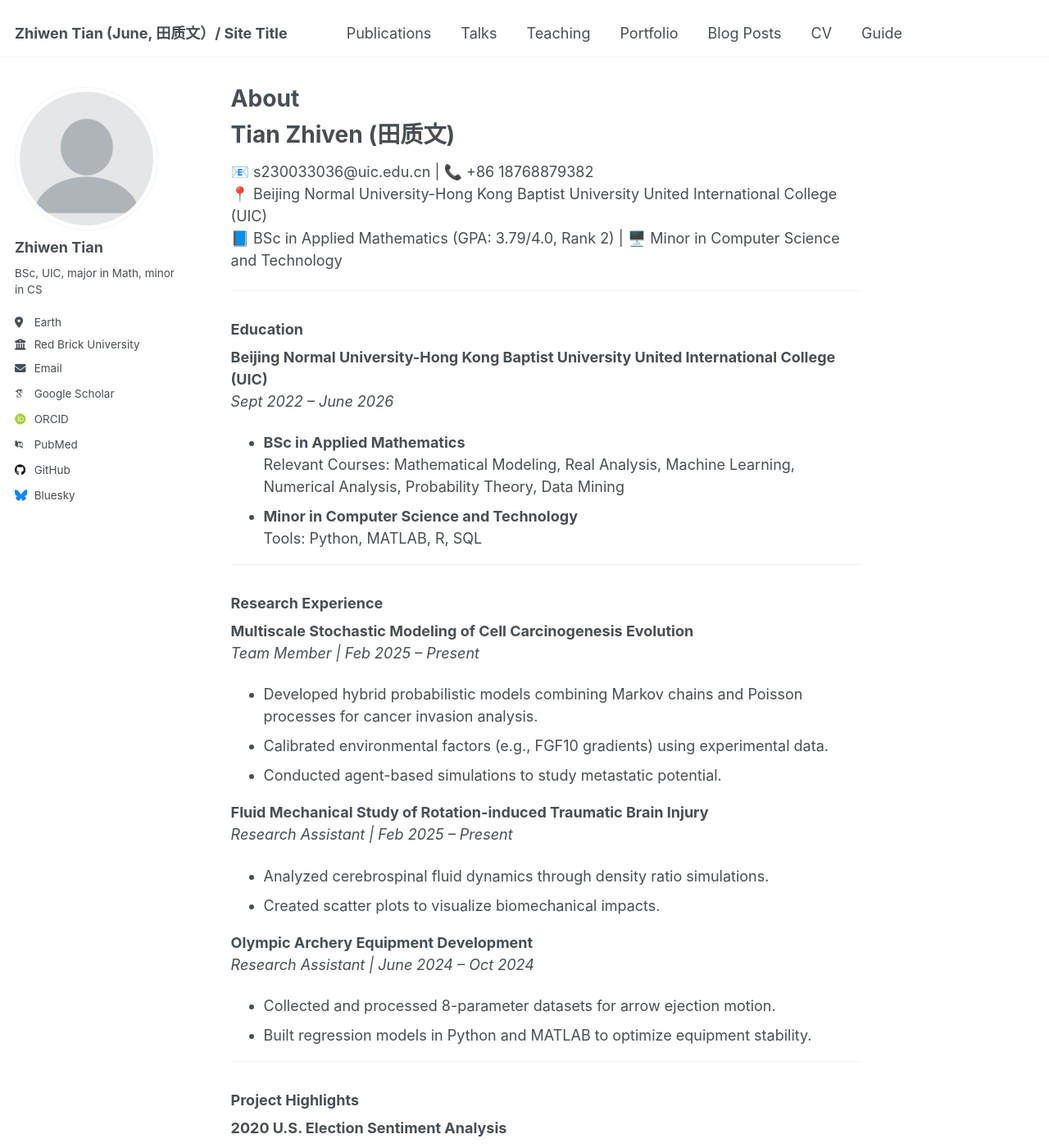
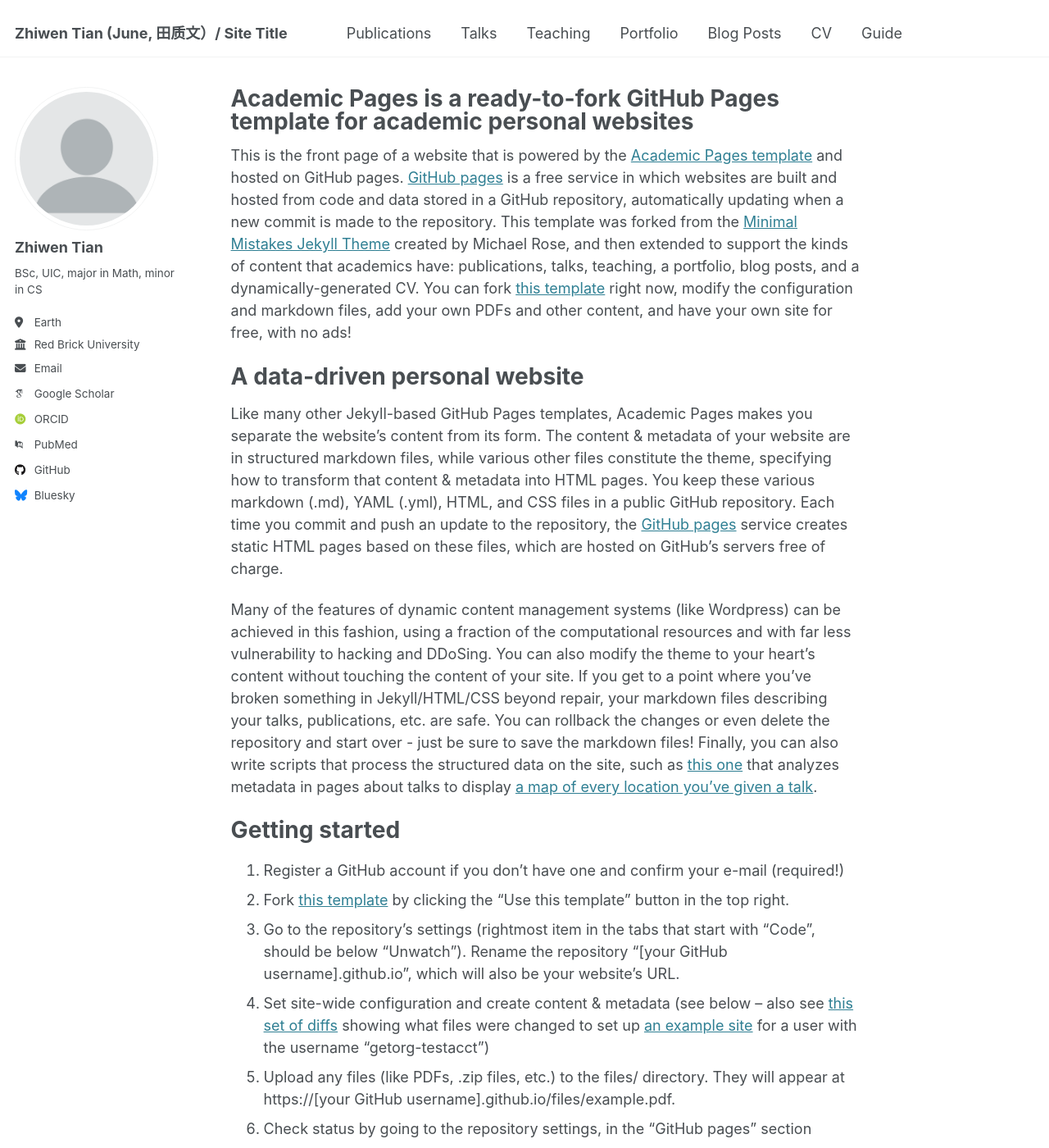
Before and after one commit to Orange1207/Orange1207.github.io, a Jekyll site: the page built from _pages/about.md, in a window 1280 px wide and 1400 px high. Shown: the whole window at 82% size. Built offline with Jekyll 4.4.1, drawn with Linux system fonts in a browser that asks for light colours; some web fonts are replaced; some of the changed text lies outside the part shown.

Commit message:
Update about.md

```diff
--- a/_pages/about.md
+++ b/_pages/about.md
@@ -1,75 +1,49 @@
 ---
-permalink: /about/
-title: "About"
+permalink: /
+title: "Academic Pages is a ready-to-fork GitHub Pages template for academic personal websites"
 author_profile: true
 redirect_from:
   - /about/
   - /about.html
 ---
 
-<h1 style="margin-top: 0">Tian Zhiven (田质文)</h1>
-📧 s230033036@uic.edu.cn | 📞 +86 18768879382
-📍 Beijing Normal University-Hong Kong Baptist University United International College (UIC)
-📘 BSc in Applied Mathematics (GPA: 3.79/4.0, Rank 2) | 🖥️ Minor in Computer Science and Technology
+This is the front page of a website that is powered by the [Academic Pages template](https://github.com/academicpages/academicpages.github.io) and hosted on GitHub pages. [GitHub pages](https://pages.github.com) is a free service in which websites are built and hosted from code and data stored in a GitHub repository, automatically updating when a new commit is made to the repository. This template was forked from the [Minimal Mistakes Jekyll Theme](https://mmistakes.github.io/minimal-mistakes/) created by Michael Rose, and then extended to support the kinds of content that academics have: publications, talks, teaching, a portfolio, blog posts, and a dynamically-generated CV. You can fork [this template](https://github.com/academicpages/academicpages.github.io) right now, modify the configuration and markdown files, add your own PDFs and other content, and have your own site for free, with no ads!
 
----
+A data-driven personal website
+======
+Like many other Jekyll-based GitHub Pages templates, Academic Pages makes you separate the website's content from its form. The content & metadata of your website are in structured markdown files, while various other files constitute the theme, specifying how to transform that content & metadata into HTML pages. You keep these various markdown (.md), YAML (.yml), HTML, and CSS files in a public GitHub repository. Each time you commit and push an update to the repository, the [GitHub pages](https://pages.github.com/) service creates static HTML pages based on these files, which are hosted on GitHub's servers free of charge.
 
-### Education
-**Beijing Normal University-Hong Kong Baptist University United International College (UIC)**
-*Sept 2022 – June 2026*
-- **BSc in Applied Mathematics**
-  Relevant Courses: Mathematical Modeling, Real Analysis, Machine Learning, Numerical Analysis, Probability Theory, Data Mining
-- **Minor in Computer Science and Technology**
-  Tools: Python, MATLAB, R, SQL
+Many of the features of dynamic content management systems (like Wordpress) can be achieved in this fashion, using a fraction of the computational resources and with far less vulnerability to hacking and DDoSing. You can also modify the theme to your heart's content without touching the content of your site. If you get to a point where you've broken something in Jekyll/HTML/CSS beyond repair, your markdown files describing your talks, publications, etc. are safe. You can rollback the changes or even delete the repository and start over - just be sure to save the markdown files! Finally, you can also write scripts that process the structured data on the site, such as [this one](https://github.com/academicpages/academicpages.github.io/blob/master/talkmap.ipynb) that analyzes metadata in pages about talks to display [a map of every location you've given a talk](https://academicpages.github.io/talkmap.html).
 
----
+Getting started
+======
+1. Register a GitHub account if you don't have one and confirm your e-mail (required!)
+1. Fork [this template](https://github.com/academicpages/academicpages.github.io) by clicking the "Use this template" button in the top right.
+1. Go to the repository's settings (rightmost item in the tabs that start with "Code", should be below "Unwatch"). Rename the repository "[your GitHub username].github.io", which will also be your website's URL.
+1. Set site-wide configuration and create content & metadata (see below -- also see [this set of diffs](http://archive.is/3TPas) showing what files were changed to set up [an example site](https://getorg-testacct.github.io) for a user with the username "getorg-testacct")
+1. Upload any files (like PDFs, .zip files, etc.) to the files/ directory. They will appear at https://[your GitHub username].github.io/files/example.pdf.
+1. Check status by going to the repository settings, in the "GitHub pages" section
 
-### Research Experience
-**Multiscale Stochastic Modeling of Cell Carcinogenesis Evolution**
-*Team Member | Feb 2025 – Present*
-- Developed hybrid probabilistic models combining Markov chains and Poisson processes for cancer invasion analysis.
-- Calibrated environmental factors (e.g., FGF10 gradients) using experimental data.
-- Conducted agent-based simulations to study metastatic potential.
+Site-wide configuration
+------
+The main configuration file for the site is in the base directory in [_config.yml](https://github.com/academicpages/academicpages.github.io/blob/master/_config.yml), which defines the content in the sidebars and other site-wide features. You will need to replace the default variables with ones about yourself and your site's github repository. The configuration file for the top menu is in [_data/navigation.yml](https://github.com/academicpages/academicpages.github.io/blob/master/_data/navigation.yml). For example, if you don't have a portfolio or blog posts, you can remove those items from that navigation.yml file to remove them from the header.
 
-**Fluid Mechanical Study of Rotation-induced Traumatic Brain Injury**
-*Research Assistant | Feb 2025 – Present*
-- Analyzed cerebrospinal fluid dynamics through density ratio simulations.
-- Created scatter plots to visualize biomechanical impacts.
+Create content & metadata
+------
+For site content, there is one markdown file for each type of content, which are stored in directories like _publications, _talks, _posts, _teaching, or _pages. For example, each talk is a markdown file in the [_talks directory](https://github.com/academicpages/academicpages.github.io/tree/master/_talks). At the top of each markdown file is structured data in YAML about the talk, which the theme will parse to do lots of cool stuff. The same structured data about a talk is used to generate the list of talks on the [Talks page](https://academicpages.github.io/talks), each [individual page](https://academicpages.github.io/talks/2012-03-01-talk-1) for specific talks, the talks section for the [CV page](https://academicpages.github.io/cv), and the [map of places you've given a talk](https://academicpages.github.io/talkmap.html) (if you run this [python file](https://github.com/academicpages/academicpages.github.io/blob/master/talkmap.py) or [Jupyter notebook](https://github.com/academicpages/academicpages.github.io/blob/master/talkmap.ipynb), which creates the HTML for the map based on the contents of the _talks directory).
 
-**Olympic Archery Equipment Development**
-*Research Assistant | June 2024 – Oct 2024*
-- Collected and processed 8-parameter datasets for arrow ejection motion.
-- Built regression models in Python and MATLAB to optimize equipment stability.
+**Markdown generator**
 
----
+The repository includes [a set of Jupyter notebooks](https://github.com/academicpages/academicpages.github.io/tree/master/markdown_generator
+) that converts a CSV containing structured data about talks or presentations into individual markdown files that will be properly formatted for the Academic Pages template. The sample CSVs in that directory are the ones I used to create my own personal website at stuartgeiger.com. My usual workflow is that I keep a spreadsheet of my publications and talks, then run the code in these notebooks to generate the markdown files, then commit and push them to the GitHub repository.
 
-### Project Highlights
-**2020 U.S. Election Sentiment Analysis**
-- Analyzed 1.7M+ tweets using XLNet, achieving 99.2% data integrity.
-- Revealed polarized sentiment trends through hybrid models.
+How to edit your site's GitHub repository
+------
+Many people use a git client to create files on their local computer and then push them to GitHub's servers. If you are not familiar with git, you can directly edit these configuration and markdown files directly in the github.com interface. Navigate to a file (like [this one](https://github.com/academicpages/academicpages.github.io/blob/master/_talks/2012-03-01-talk-1.md) and click the pencil icon in the top right of the content preview (to the right of the "Raw | Blame | History" buttons). You can delete a file by clicking the trashcan icon to the right of the pencil icon. You can also create new files or upload files by navigating to a directory and clicking the "Create new file" or "Upload files" buttons.
 
-**Regional Medical Resource Allocation in China**
-- Predicted 2024–2034 trends using LSTM (MSE 235.69 vs. ARIMA 403.28).
-- Identified GDP as dominant factor via PCA and Moran’s I spatial analysis.
+Example: editing a markdown file for a talk
+![Editing a markdown file for a talk](/images/editing-talk.png)
 
-**Lamprey Ecosystem Dynamics**
-- Developed 4 models (Logistic, Lotka-Volterra) to analyze sex ratio thresholds.
-- Achieved 89% growth rate accuracy using Great Lakes data.
-
----
-
-### Awards & Scholarships
-- **2024** MCM Meritorious Winner (Top 8%) | National Data Analysis Competition (2nd Prize)
-- **2023** Guangdong-Hong Kong-Macao Mathematics Forum Volunteer | Shenzhen Cup Modeling (2nd Prize)
-- **2022–2024** First/Second Class Awards | Guangdong Medical Valley Scholarship
-
----
-
-### Skills & Interests
-**Technical:** Python, MATLAB, R, LaTeX, Machine Learning, Data Visualization
-**Languages:** English (CET-6), Chinese (Native)
-**Hobbies:** Academic Writing, Competitive Swimming, Frisbee
-
----
-
-*Last Updated: June 2025*
+For more info
+------
+More info about configuring Academic Pages can be found in [the guide](https://academicpages.github.io/markdown/), the [growing wiki](https://github.com/academicpages/academicpages.github.io/wiki), and you can always [ask a question on GitHub](https://github.com/academicpages/academicpages.github.io/discussions). The [guides for the Minimal Mistakes theme](https://mmistakes.github.io/minimal-mistakes/docs/configuration/) (which this theme was forked from) might also be helpful.
```
